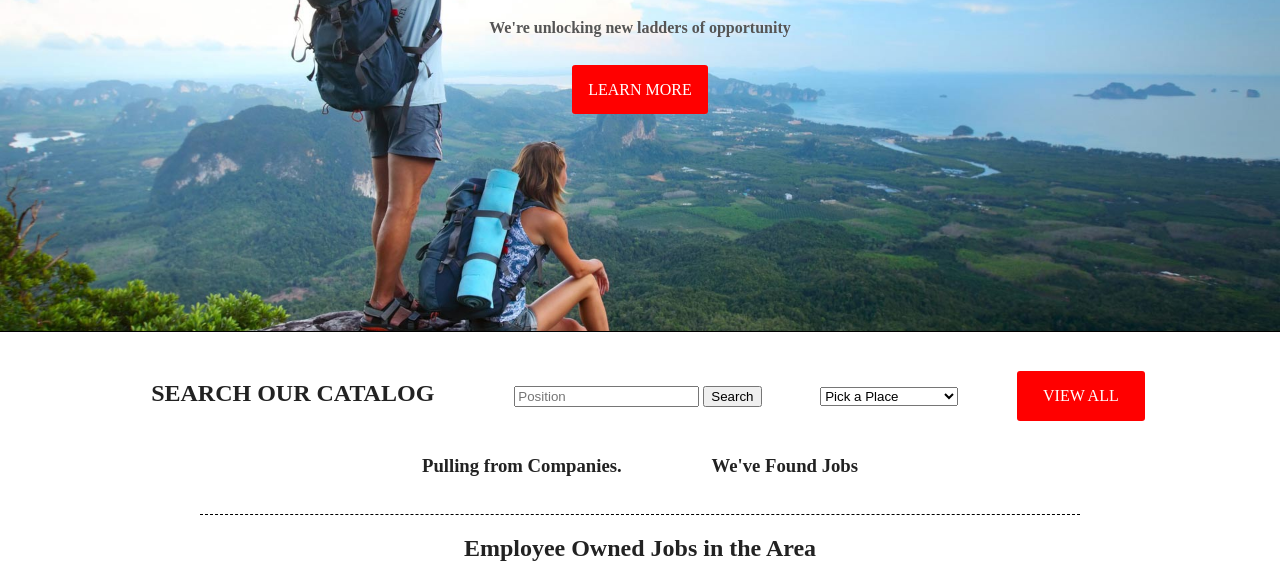
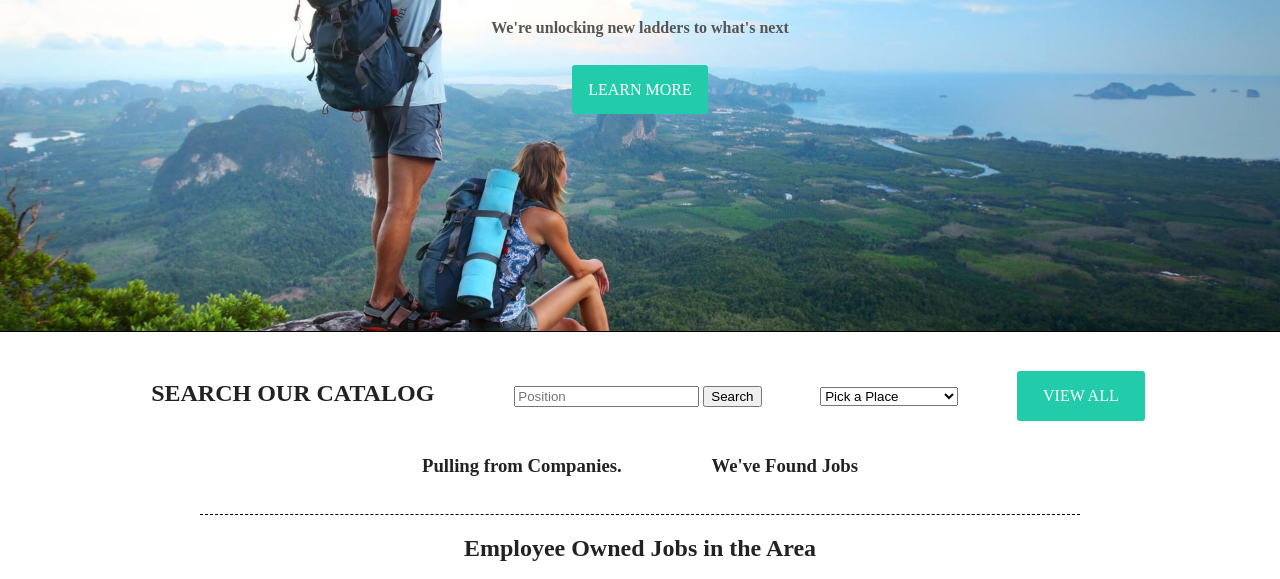
Before and after one commit to danielpowell4/jobs-board, a plain HTML site: page index.html in a window 1280 px wide. Shown: the part 189-768 px from the top of the page. Drawn offline with nearby package versions, Linux system fonts and the light colour scheme; a script that the page names is missing.

Commit message:
update button colors

```diff
--- a/index.html
+++ b/index.html
@@ -19,7 +19,7 @@
 
           <div id="hero-text-wrapper">
             <h1>FIND OWNERSHIP: FIND OPPORTUNITY.</h1>
-            <h4>We're unlocking new ladders of opportunity</h4>
+            <h4>We're unlocking new ladders to what's next</h4>
             <btn>LEARN MORE</btn>
           </div>
 
--- a/main.css
+++ b/main.css
@@ -56,7 +56,7 @@ btn {
     padding: 1em 1em;
     min-width: 96px;
     color: #fff;
-    background-color: red;
+    background-color: #22ccaa;
     text-align: center;
     border-radius: 3px;
 }
```
